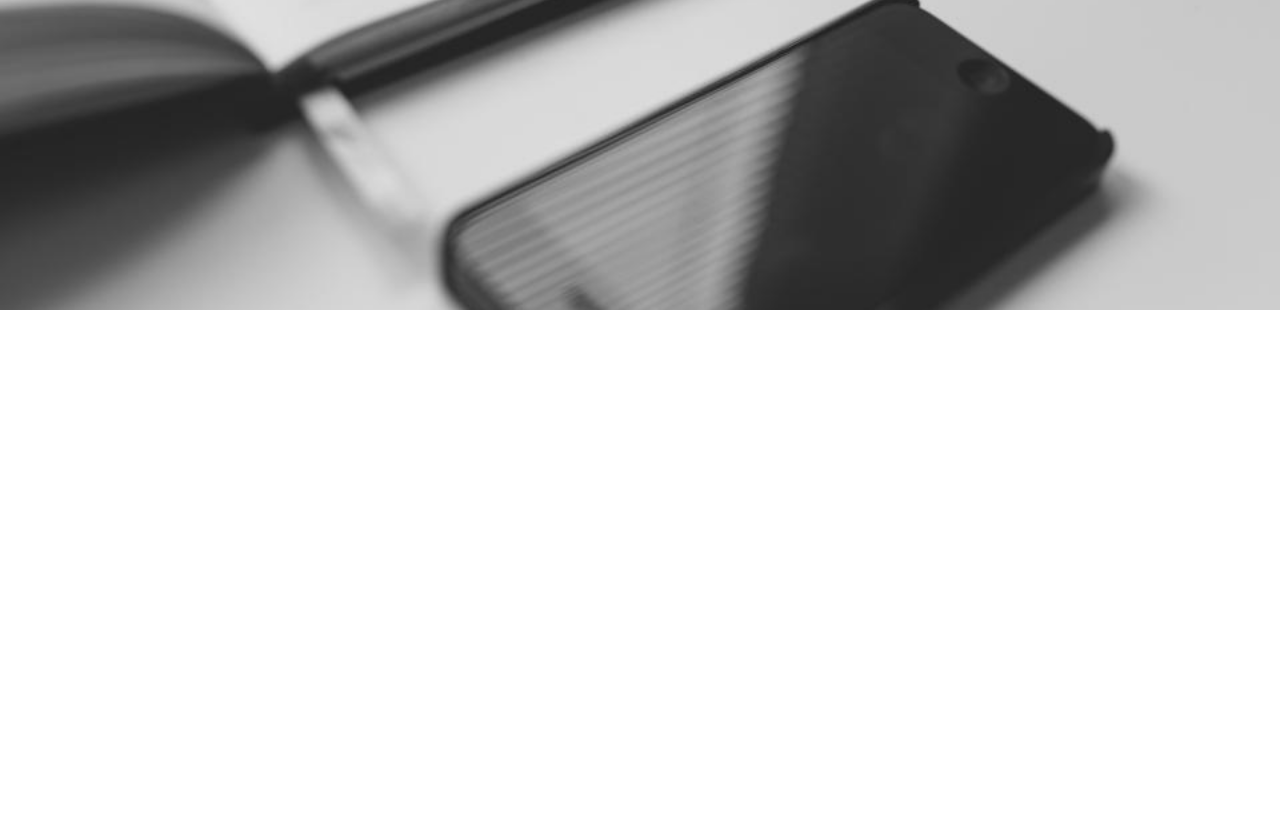
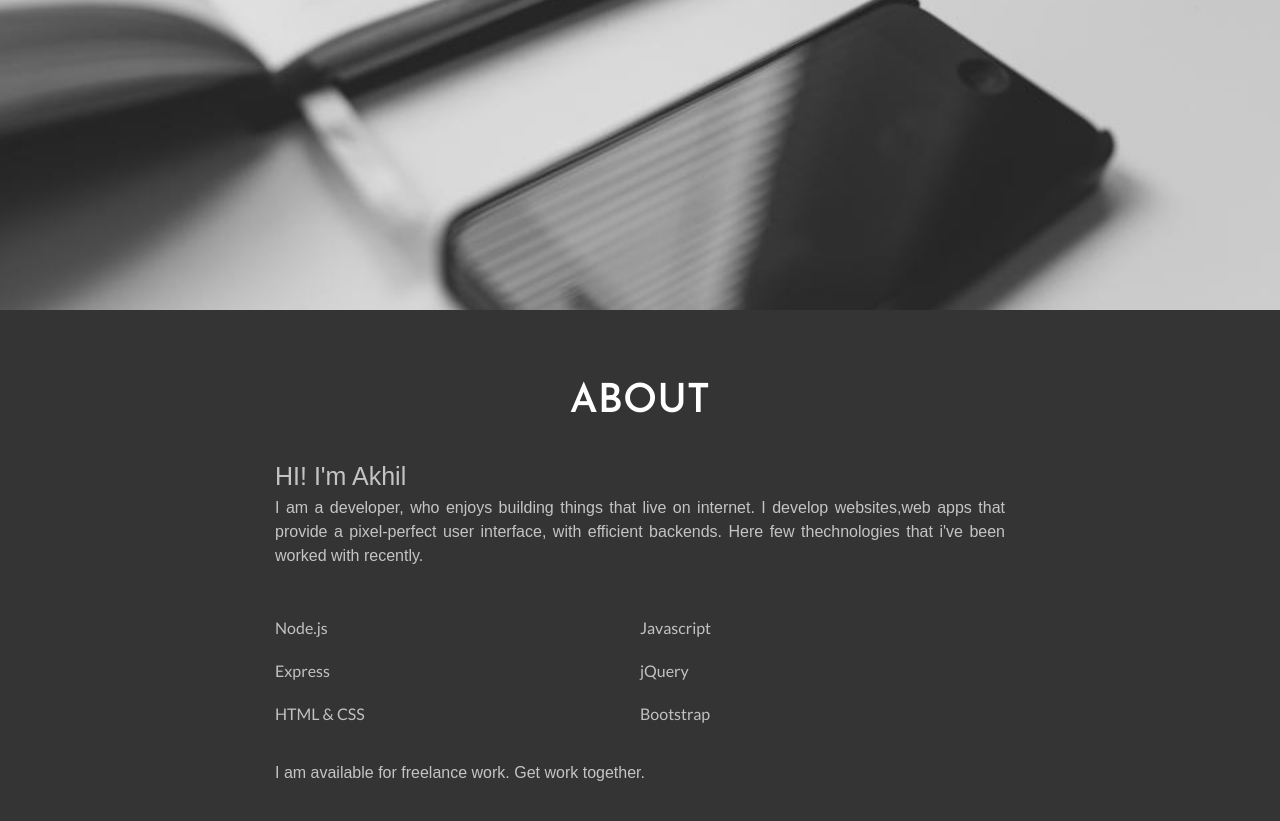
Before and after one commit to akhilbalakrishnan22/akhilv1, a plain HTML site: page index.html in a window 1280 px wide. Shown: the part 490-1311 px from the top of the page. Before the commit the page ends 800 px from the top, so only its background shows below. Drawn offline with Linux system fonts and the light colour scheme.

Commit message:
About page completed.

```diff
--- a/css/style.css
+++ b/css/style.css
@@ -283,3 +283,37 @@ p .banner-p{
     font-size: 2.5em;
 }
 /*------ //Banner_Info ------*/
+
+/*------ About ------*/
+#about{
+    min-height: 100vh;
+    padding: 3em 0em 2em 0em;
+    background: rgba(0, 0, 0, 0.795);
+}
+.col-lg-8 h2{
+    margin-top: .5em;
+    color: #fff;
+    font-size: 40px;
+    font-family: 'Josefin Sans', sans-serif;
+}
+.text{
+    color: rgb(196, 196, 196);
+    text-align: justify;
+    font-family: 'Josefins Sans', sans-serif;
+    padding: 2em 0 2em 0;
+    font-weight: 400;
+}
+.text span{
+    font-size: 25px;
+    font-weight: 500;
+}
+.tools{
+    list-style-type: none;
+    display: grid;
+    grid-template-columns: 1fr 1fr;
+    color: rgb(194, 194, 194);
+}
+.tools li{
+    padding: 1em 0em .2em 0em;
+}
+/*------ //About ------*/
--- a/index.html
+++ b/index.html
@@ -80,6 +80,33 @@
     </div>
     <!----//Banner---->
 
+    <!----About---->
+    <section id="about">
+        <div class="container">
+            <div class="row">
+                <div class="col-lg-8 mx-auto">
+                    <h2 class="text-center">ABOUT</h2>
+                    <p class="text"> <span>HI! I'm Akhil</span> <br>
+                        I am a developer, who enjoys building things that live on internet.
+                        I develop websites,web apps that provide a pixel-perfect user interface,
+                        with efficient backends.
+                        Here few thechnologies that i've been worked with recently.
+                    </p>
+                    <ul class="tools">
+                        <li>Node.js</li>
+                        <li>Javascript</li>
+                        <li>Express</li>
+                        <li>jQuery</li>
+                        <li>HTML & CSS</li>
+                        <li>Bootstrap</li>
+                    </ul>
+                    <p class="text">I am available for freelance work. Get work together.</p>
+                </div>
+            </div>
+        </div>
+    </section>
+    <!----//About---->
+
     <!----Navigation Menu---->
     <script>
         $(document).ready(function () {
```
